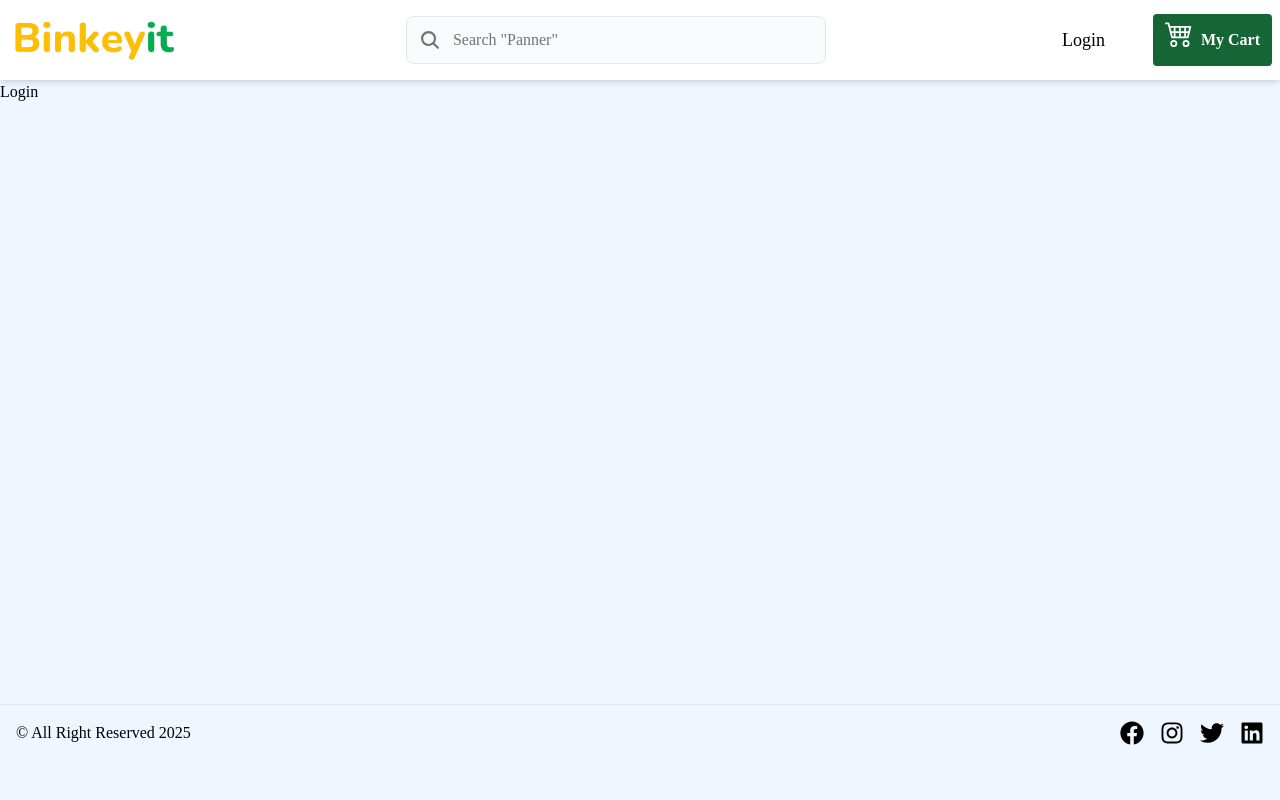
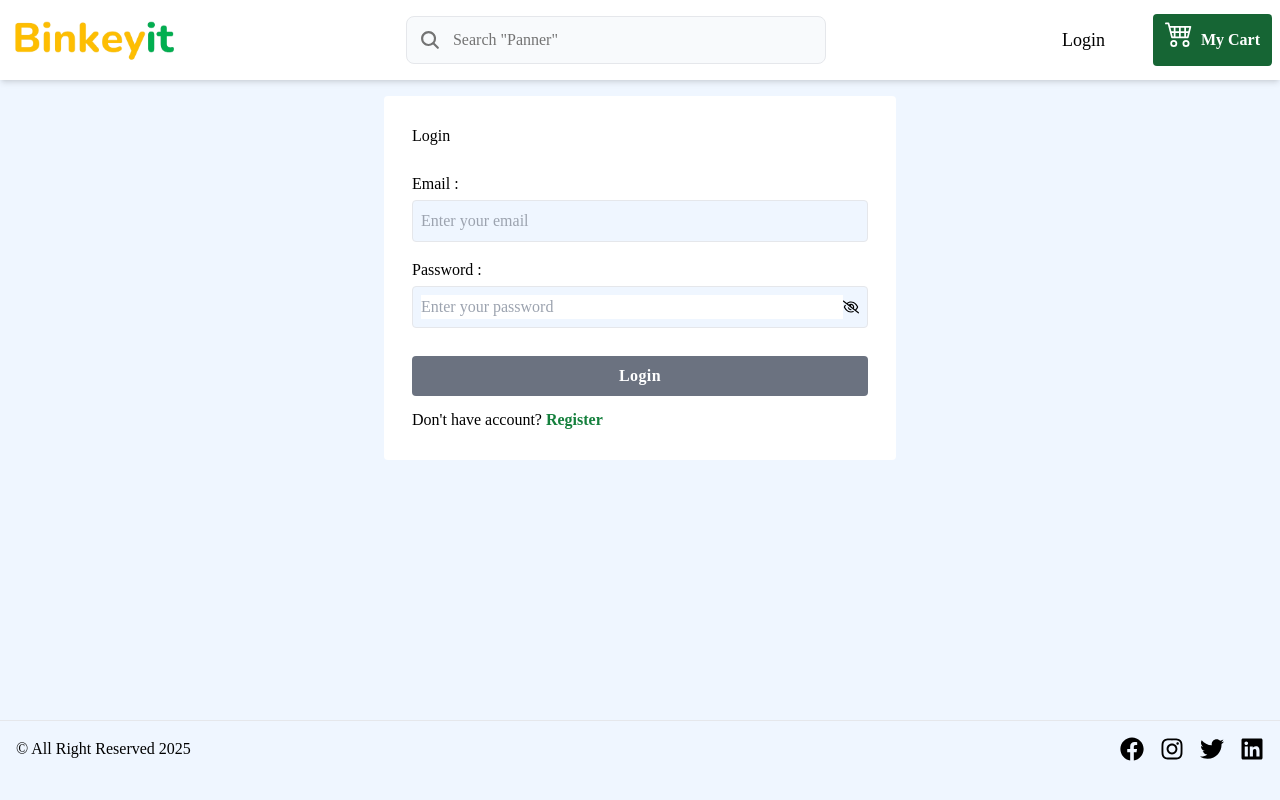
Before and after one commit to RAHULKUMAR092/Blinkit-project, a React (Vite) app in the folder client/: page /login in a window 1280 px wide. Built offline with nearby package versions, Linux system fonts and the light colour scheme.

Commit message:
Login page done

```diff
--- a/client/src/common/SummaryApi.jsx
+++ b/client/src/common/SummaryApi.jsx
@@ -4,6 +4,10 @@
     register: {
         url: "/api/user/register",
         method: "POST",
+    },
+    login: {
+        url: "/api/user/login",
+        method: "POST",
     }
 }
 
--- a/client/src/pages/Login.jsx
+++ b/client/src/pages/Login.jsx
@@ -1,10 +1,115 @@
-import React from 'react'
+import React, { useState } from 'react'
+import { FaRegEyeSlash } from "react-icons/fa6";
+import { FaRegEye } from "react-icons/fa6";
+import toast from 'react-hot-toast';
+import Axios from '../utils/Axios';
+import SummaryApi from '../common/SummaryApi';
+import AxiosToastError from '../utils/AxiosToastError';
+import { Link, useNavigate } from 'react-router-dom';
 
 const Login = () => {
+    const [data, setData] = useState({
+        email: "",
+        password: "",
+    })
+    const [showPassword, setShowPassword] = useState(false)
+    const navigate = useNavigate()
+
+    const handleChange = (e) => {
+        const { name, value } = e.target
+
+        setData((preve) => {
+            return {
+                ...preve,
+                [name]: value
+            }
+        })
+    }
+
+    const valideValue = Object.values(data).every(el => el)
+
+
+    const handleSubmit = async (e) => {
+        e.preventDefault()
+
+        try {
+            const response = await Axios({
+                ...SummaryApi.login,
+                data: data
+            })
+
+            if (response.data.error) {
+                toast.error(response.data.message)
+            }
+
+            if (response.data.success) {
+                toast.success(response.data.message)
+                setData({
+                    email: "",
+                    password: "",
+                })
+                navigate("/")
+            }
+
+        } catch (error) {
+            AxiosToastError(error)
+        }
+
+
+
+    }
     return (
-        <div>
-            Login
-        </div>
+        <section className='w-full container mx-auto px-2'>
+            <div className='bg-white my-4 w-full max-w-lg mx-auto rounded p-7'>
+                <p>Login</p>
+
+                <form className='grid gap-4 mt-6' onSubmit={handleSubmit}>
+                    <div className='grid gap-1'>
+                        <label htmlFor='email'>Email :</label>
+                        <input
+                            type='email'
+                            id='email'
+                            className='bg-blue-50 p-2 border rounded outline-none focus:border-primary-200'
+                            name='email'
+                            value={data.email}
+                            onChange={handleChange}
+                            placeholder='Enter your email'
+                        />
+                    </div>
+                    <div className='grid gap-1'>
+                        <label htmlFor='password'>Password :</label>
+                        <div className='bg-blue-50 p-2 border rounded flex items-center focus-within:border-primary-200'>
+                            <input
+                                type={showPassword ? "text" : "password"}
+                                id='password'
+                                className='w-full outline-none'
+                                name='password'
+                                value={data.password}
+                                onChange={handleChange}
+                                placeholder='Enter your password'
+                            />
+                            <div onClick={() => setShowPassword(preve => !preve)} className='cursor-pointer'>
+                                {
+                                    showPassword ? (
+                                        <FaRegEye />
+                                    ) : (
+                                        <FaRegEyeSlash />
+                                    )
+                                }
+                            </div>
+                        </div>
+                    </div>
+
+
+                    <button disabled={!valideValue} className={` ${valideValue ? "bg-green-800 hover:bg-green-700" : "bg-gray-500"}    text-white py-2 rounded font-semibold my-3 tracking-wide`}>Login</button>
+
+                </form>
+
+                <p>
+                    Don't have account? <Link to={"/register"} className='font-semibold text-green-700 hover:text-green-800'>Register</Link>
+                </p>
+            </div>
+        </section>
     )
 }
 
```
